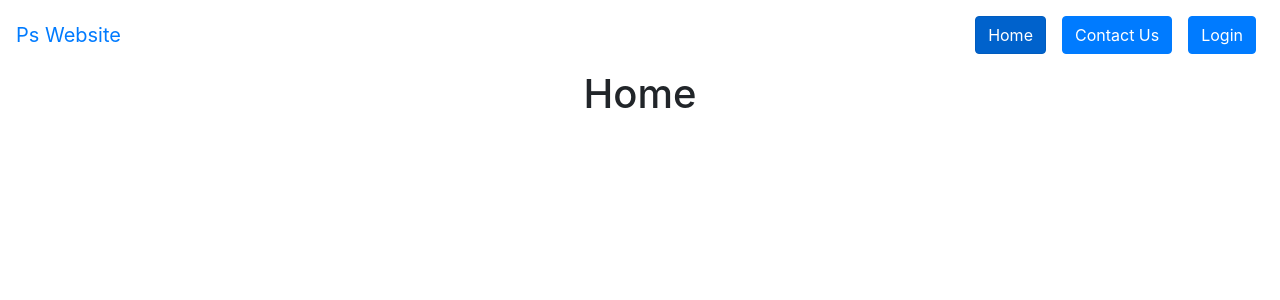
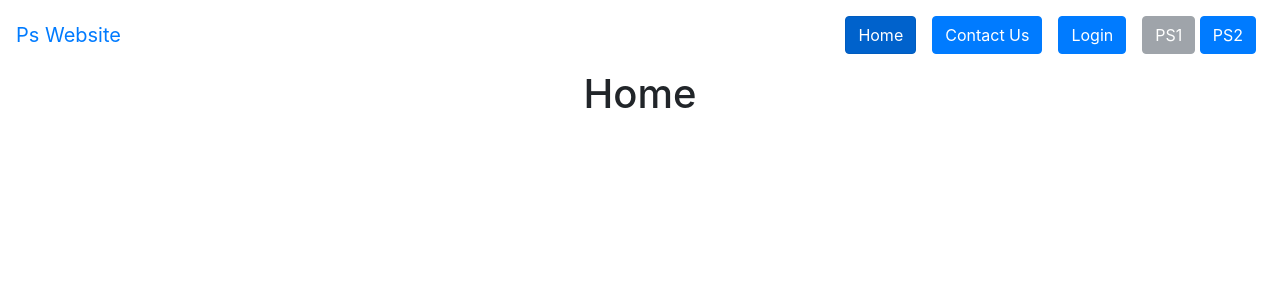
Before and after one commit to madhavgupta211/bitsandpses-frontend, a React (Create React App) app in the folder frontend/: page /1/home in a window 1280 px wide. Shown: the top 300 px of the page. Built offline with nearby package versions, Linux system fonts and the light colour scheme.

Commit message:
station switch on header component created

```diff
--- /dev/null
+++ b/frontend/src/containers/Home/Header/header.css
@@ -0,0 +1,3 @@
+.station-toggle {
+    padding: 10px 0px;
+}
--- a/frontend/src/containers/Home/Header/headerComponent.js
+++ b/frontend/src/containers/Home/Header/headerComponent.js
@@ -1,7 +1,8 @@
 import React, { Component } from 'react';
-import { Navbar, NavbarBrand, Nav, NavItem, Input, Button } from 'reactstrap';
-import { NavLink } from 'react-router-dom';
+import { Navbar, NavbarBrand, Nav, NavItem, Input, Button, Form, FormGroup } from 'reactstrap';
+import { NavLink, Link } from 'react-router-dom';
 import axios from 'axios';
+import './header.css';
 
 class Header extends Component {
 
@@ -9,9 +10,24 @@ class Header extends Component {
     super(props);
     this.loginHandle = this.loginHandle.bind(this);
     this.handlelogout = this.handlelogout.bind(this);
+    this.displayStationButton = this.displayStationButton.bind(this);
     this.state = {
-      userLoggedin: true
+      userLoggedin: true,
     };
+  }
+
+  displayStationButton = (num) => {
+    if(parseInt(window.localStorage.getItem("stationNo")) === num)
+    {
+      return(
+        <Button className = "btn" disabled>PS{num}</Button>
+      );
+    }
+    else {
+      return(
+        <Link to = { '/' + num + '/home' } className = "btn btn-primary">PS{num}</Link>
+      );
+    }
   }
 
   handlelogout = async() => {
@@ -74,6 +90,11 @@ class Header extends Component {
           <NavItem className = "m-2">
             <this.loginHandle />
           </NavItem>
+          <NavItem className = "m-2">
+            {this.displayStationButton(1)}
+            &nbsp;
+            {this.displayStationButton(2)}
+          </NavItem>
         </Nav>
       </Navbar>
     );
--- a/frontend/src/containers/Home/homeComponent.js
+++ b/frontend/src/containers/Home/homeComponent.js
@@ -1,6 +1,6 @@
 import React, { Component } from 'react';
 import "./home.css";
-import { Route, Switch, withRouter } from 'react-router-dom';
+import { Route, Switch, withRouter, Redirect } from 'react-router-dom';
 import NotFound from '../NotFound/notfoundComponent';
 import Header from './Header/headerComponent';
 
@@ -20,6 +20,7 @@ class Home extends Component {
             <Route path = {this.props.match.url + '/home'}>
               <h1>Home</h1>
             </Route>
+            <Redirect to = {this.props.match.url + '/home'} />
           </Switch>
         </div>
       );
```
